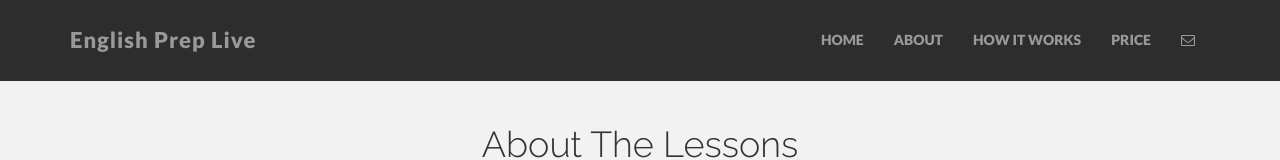
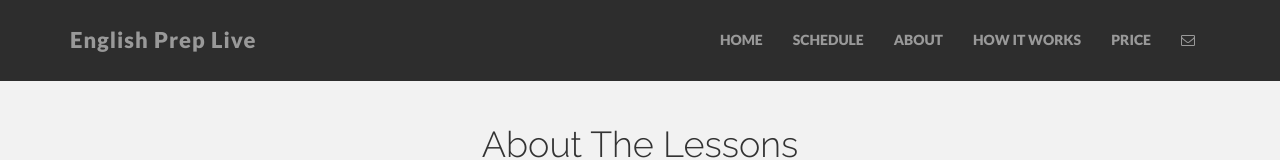
Before and after one commit to Neeema/english-prep-online, a website: page src/price.html in a window 1280 px wide. Shown: the top 160 px of the page. Drawn offline with nearby package versions, Linux system fonts and the light colour scheme.

Commit message:
navigation bar updated.

```diff
--- a/src/price.html
+++ b/src/price.html
@@ -37,6 +37,7 @@
       <div class="navbar-collapse collapse">
         <ul class="nav navbar-nav navbar-right">
           <li><a href="index.html">HOME</a></li>
+           <li><a href="schedule.html">SCHEDULE</a></li>
           <li><a href="about.html">ABOUT</a></li>
           <li><a href="how_it_works.html">HOW IT WORKS</a></li>
           <li class="acitve"><a href="price.html">PRICE</a></li>
```
